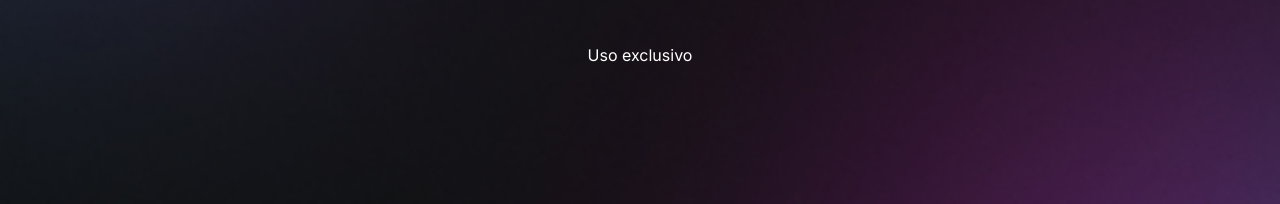
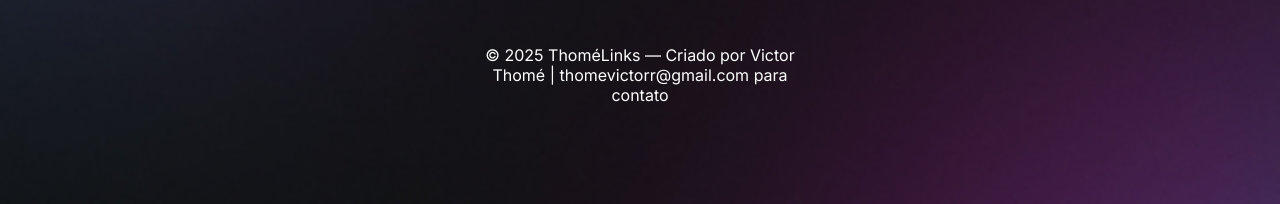
Before and after one commit to ImNotSlowzz/Links, a plain HTML site: page index.html in a window 1280 px wide. Shown: the part 596-800 px from the top of the page. Drawn offline with nearby package versions, Linux system fonts and the light colour scheme.

Commit message:
Edição user Fotos

```diff
--- a/index.html
+++ b/index.html
@@ -33,7 +33,7 @@
           <a href="https://www.instagram.com/thome_victorr">Instagram</a>
         </li>
         <li>
-          <a href="#">TikTok</a>
+          <a href="https://www.tiktok.com/@imnotslowz2">TikTok</a>
         </li>
         <li>
           <a href="https://github.com/ImNotSlowzz">Portifólio</a>
@@ -54,7 +54,10 @@
         </a>
       </div>
 
-      <footer>Uso exclusivo</footer>
+      <footer>
+        © 2025 ThoméLinks — Criado por Victor Thomé | thomevictorr@gmail.com
+        para contato
+      </footer>
     </div>
 
     <script
```
Also changed, not shown: assets/avatar-light.png, assets/avatar.png.
